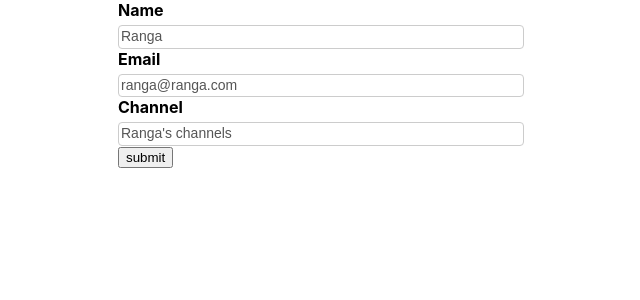
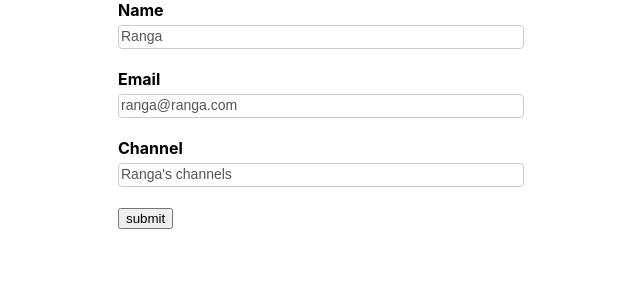
Before and after one commit to senal/react_formik, a React (Create React App) app: page / in a window 1280 px wide. Shown: the top 300 px of the page, without its empty margins (319-959 px from the left). Built offline with nearby package versions, Linux system fonts and the light colour scheme.

Commit message:
Display error messages

```diff
--- a/src/App.css
+++ b/src/App.css
@@ -14,9 +14,9 @@ input[type='email'],
 textarea {
   display: block;
   width: 400px;
-  padding: 6px, 12px;
+  padding: 10px, 12px;
   font-size: 14px;
-  line-height: 1.4;
+  line-height: 1.4232323;
   color: #555;
   background-color: #fff;
   background-image: none;
--- a/src/components/YoutubeForm.js
+++ b/src/components/YoutubeForm.js
@@ -36,18 +36,27 @@ function YoutubeForm() {
         validate: handleValidation
     });
 
-    console.log('Formik Data', formik);
-
     return (
         <div>
             <form onSubmit={formik.handleSubmit} novalidate>
-                <label htmlFor="name">Name</label>
-                <input type="text" id="name" name="name" onChange={formik.handleChange} value={formik.values.name} ></input>
-                <label htmlFor="email">Email</label>
-                <input type="email" id="email" name="email" onChange={formik.handleChange} value={formik.values.email}></input>
-                <label htmlFor="channel">Channel</label>
-                <input type="text" id="channel" name="channel" onChange={formik.handleChange} value={formik.values.channel} ></input>
-                <button >submit</button>
+                <div className="form-control">
+                    <label htmlFor="name">Name</label>
+                    <input type="text" id="name" name="name" onChange={formik.handleChange} value={formik.values.name} ></input>
+                    {formik.errors.name ? <span className="error">{formik.errors.name}</span> : <></>}
+                </div>
+                <div className="form-control">
+                    <label htmlFor="email">Email</label>
+                    <input type="email" formnovalidate  id="email" name="email" onChange={formik.handleChange} value={formik.values.email}></input>
+                    {formik.errors.email ? <span className="error">{formik.errors.email}</span> : <></>}
+                </div>
+                <div className="form-control">
+                    <label htmlFor="channel">Channel</label>
+                    <input type="text" id="channel" name="channel" onChange={formik.handleChange} value={formik.values.channel} ></input>
+                    {formik.errors.channel ? <span className="error">{formik.errors.channel}</span> : <></>}
+                </div>
+                <div className="form-control">
+                    <input type="submit" value="submit"></input>
+                </div>
             </form>
         </div>
     )
```
